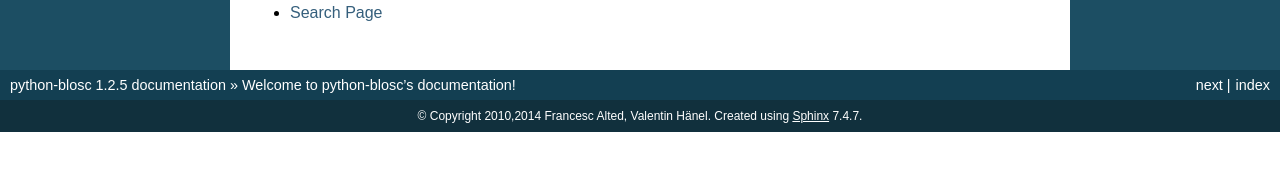
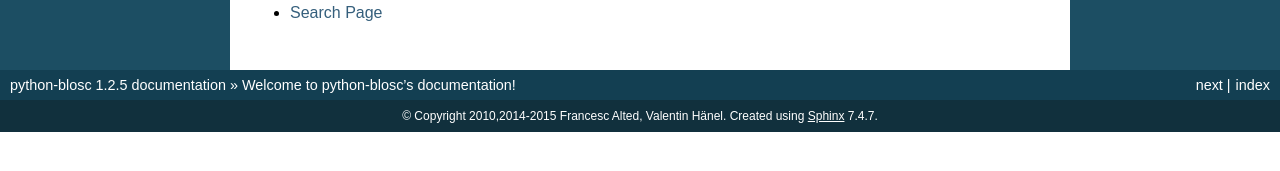
Before and after one commit to Blosc/python-blosc, a Sphinx documentation site: the page built from doc/index.rst, in a window 1280 px wide. Shown: the part 622-793 px from the top of the page. Built offline with Sphinx 7.4.7, drawn with Linux system fonts in a browser that asks for light colours.

Commit message:
update the copyright in the docs

```diff
--- a/doc/conf.py
+++ b/doc/conf.py
@@ -44,7 +44,7 @@ master_doc = 'index'
 
 # General information about the project.
 project = u'python-blosc'
-copyright = u'2010,2014 Francesc Alted, Valentin Hänel'
+copyright = u'2010,2014-2015 Francesc Alted, Valentin Hänel'
 
 # The version info for the project you're documenting, acts as replacement for
 # |version| and |release|, also used in various other places throughout the
```
